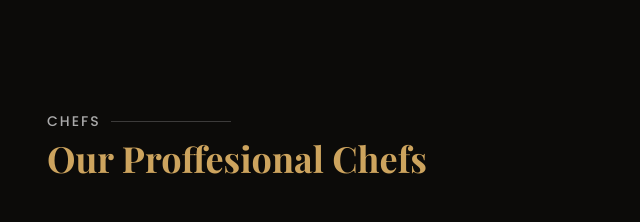
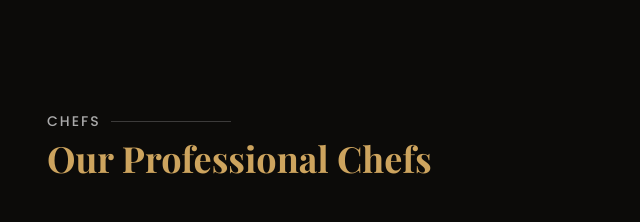
Before and after one commit to rafiulislam89/restora, a plain HTML site: page index.html in a window 1280 px wide. Shown: the part 5720-5942 px from the top of the page, 35-675 px from the left. Drawn offline with nearby package versions, Linux system fonts and the light colour scheme; a web font is replaced by a local one.

Commit message:
Update index.html

```diff
--- a/index.html
+++ b/index.html
@@ -744,7 +744,7 @@
 
         <div class="section-title">
           <h2>Chefs</h2>
-          <p>Our Proffesional Chefs</p>
+          <p>Our Professional Chefs</p>
         </div>
 
         <div class="row">
```
